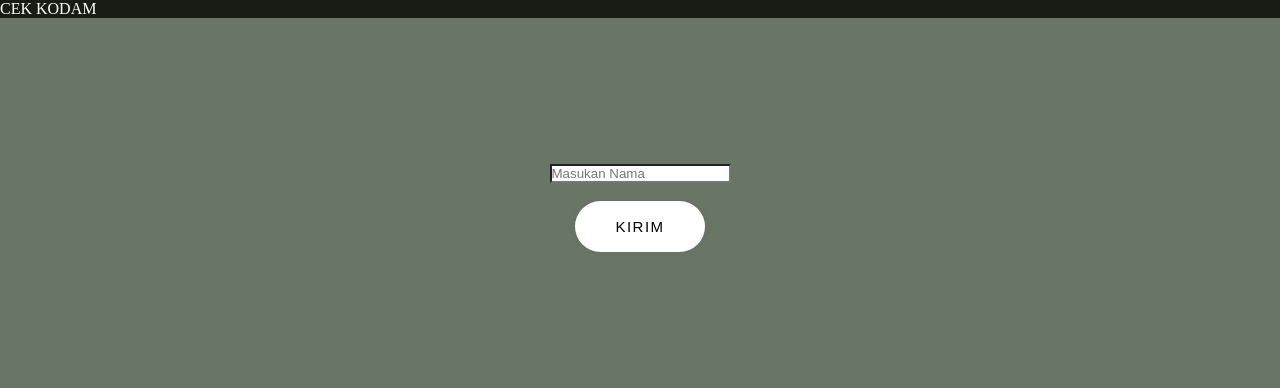
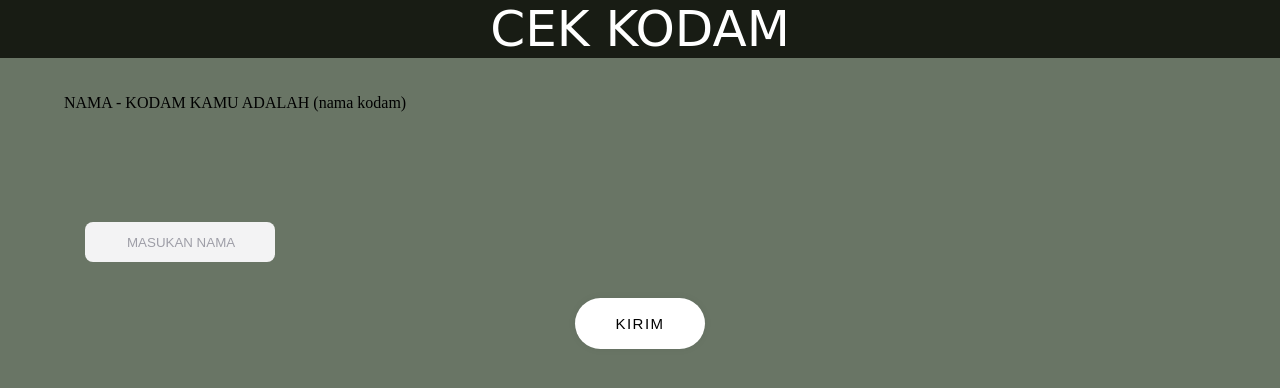
Before and after one commit to SukiLiar/Cek-kodam, a plain HTML site: page Cek kodam/Index.html in a window 1280 px wide. Drawn offline with Linux system fonts and the light colour scheme.

Commit message:
Update Index.html

```diff
--- a/Cek kodam/Index.html
+++ b/Cek kodam/Index.html
@@ -1,21 +1,40 @@
 <!DOCTYPE html>
 <html>
 <head>
+  <link rel="stylesheet" href="style.css">
   <title>Cek Khodam</title>
-  <script src="main.js"></script>
+  <script src="main.js">
+
+  </script>
 </head>
-<link rel="stylesheet" href="style.css">
 <body>
   <nav>
-   <p>CEK KODAM</p>
+   <p class="navbar">CEK KODAM</p>
   </nav>
   <br><br>
+  <div class="hasil">
+    <p id="result" class="p1">NAMA - KODAM KAMU ADALAH (nama kodam)</p>
+
+  </div>
   <div class="isi">
 
-  <form name="negro" onsubmit="return sukiKocak()" method="post">
+
+  <form name="negro" onsubmit="return       sukiKocak()" method="post">
+
+
     <div style="text-align: center">
-      <input type="text" name="nama" placeholder="Masukan Nama"> <br><br>
-      <button type="submit">Kirim</button>
+
+
+<div class="group">
+
+  <input placeholder="MASUKAN NAMA" type="search" class="input" name="nama">
+</div>
+      <br><br>
+
+      <button type="submit">
+        Kirim
+      </button>
+
     </div>
   </form>
 
```
